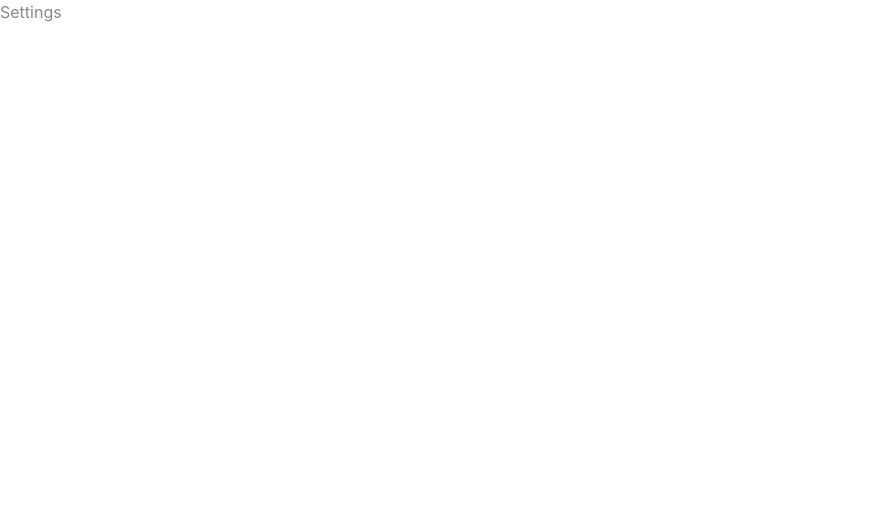
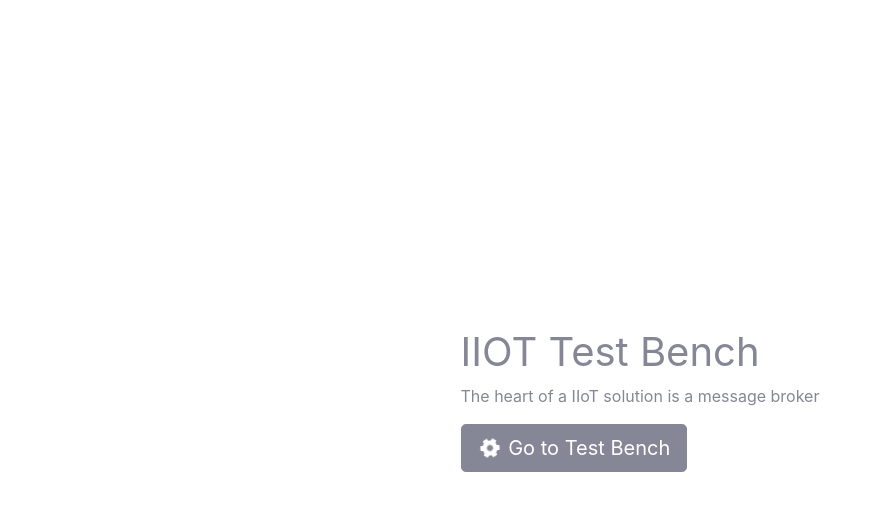
Before and after one commit to ManassehGit/IIOT-Test-Bench, a React (Create React App) app: page / in a window 1280 px wide. Shown: the top 510 px of the page, without its empty margins (0-882 px from the left). Built offline with nearby package versions, Linux system fonts and the light colour scheme.

Commit message:
Add index page

```diff
--- a/public/assets/css/styles.css
+++ b/public/assets/css/styles.css
@@ -3,3 +3,10 @@
   background-image: linear-gradient(190deg,#002db5 10%,#00052f);
   background-size: cover;
 }
+
+#indexpage{
+  min-height: 100vh;
+  display: flex;
+  justify-content: center;
+  align-items: center;
+}
--- a/src/App.js
+++ b/src/App.js
@@ -2,14 +2,14 @@ import { BrowserRouter as Router, Route, Routes } from 'react-router-dom';
 import './App.css';
 import ConfigConn from './components/Dashboard/ConfigureConnection/ConfigConn';
 import DashBase from './components/Dashboard/DashBase/DashBase';
+import IndexPage from './components/IndexPage/IndexPage';
 import ConfigBroker from './components/Settings/ConfigBroker';
-import Settings from './components/Settings/Settings';
 
 function App() {
   return (
     <Router>
       <Routes>
-        <Route path="/" element={<Settings />}/>
+        <Route path="/" element={<IndexPage />}/>
         <Route path="configbroker" element={<ConfigBroker />}/>
         <Route path="dash" element={<DashBase />}/>
         <Route path="configconn" element={<ConfigConn />}/>
--- /dev/null
+++ b/src/components/IndexPage/IndexPage.jsx
@@ -0,0 +1,17 @@
+import React from 'react'
+import { Link } from 'react-router-dom'
+
+const IndexPage = () => {
+  return (
+    <div id="indexpage">
+        <div>
+        <h1>IIOT Test Bench</h1>
+        <p>The heart of a IIoT solution is a message broker</p>
+        <Link to={'configconn'}><button type="button" class="btn btn-secondary btn-lg"><i class="fa fa-cog fa-spin fa-fw"></i> Go to Test Bench</button></Link>
+
+        </div>
+    </div>
+  )
+}
+
+export default IndexPage
```
Also changed, not shown: public/assets/img/bluebackground.jpg (added).
